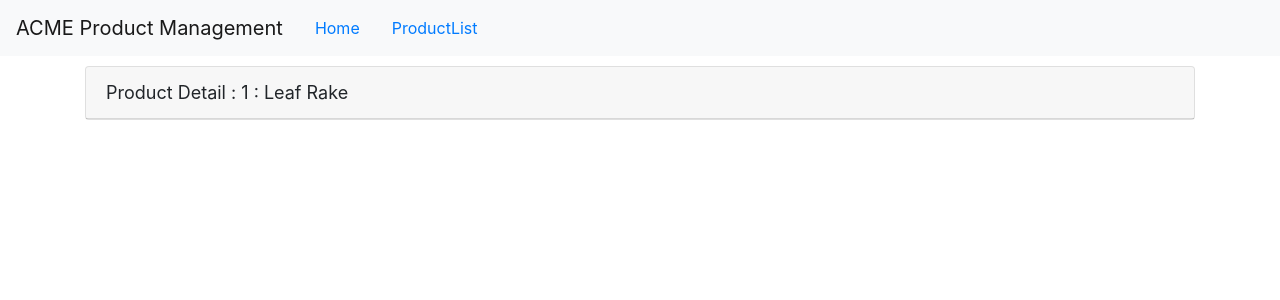
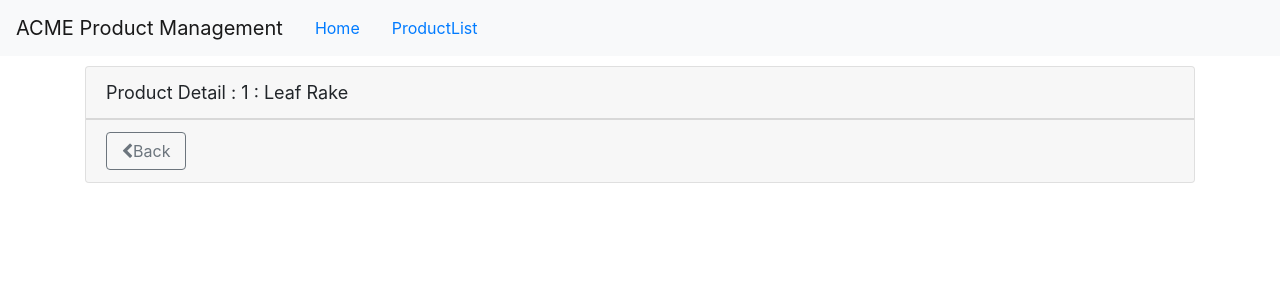
Before and after one commit to manojsoni53/Angular-GettingStarted-master, an Angular app: page /products/1 in a window 1280 px wide. Shown: the top 300 px of the page. Built offline with nearby package versions, Linux system fonts and the light colour scheme.

Commit message:
added buck button on product-view using Router

```diff
--- a/src/app/products/product-detail.component.html
+++ b/src/app/products/product-detail.component.html
@@ -2,4 +2,11 @@
     <div class='card-header'>
         {{pageTitle+' : '+product.productName}}
     </div>
+    <div class='card-footer'>
+        <button class='btn btn-outline-secondary'
+        (click)='onBack()'
+        style='width:80px'>
+        <i class='fa fa-chevron-left'></i>Back
+    </button>
+    </div>
 </div>
--- a/src/app/products/product-detail.component.ts
+++ b/src/app/products/product-detail.component.ts
@@ -1,6 +1,6 @@
 import { Component, OnInit } from '@angular/core';
 import { IProduct } from './product';
-import { ActivatedRoute } from '@angular/router';
+import { ActivatedRoute, Router } from '@angular/router';
 
 @Component({
   templateUrl: './product-detail.component.html',
@@ -11,7 +11,7 @@
   pageTitle:string = 'Product Detail';
   product:IProduct;
 
-  constructor(private route:ActivatedRoute) { }
+  constructor(private route:ActivatedRoute, private router:Router) { }
 
   ngOnInit(): void {
     let id = +this.route.snapshot.paramMap.get('id');   //the + is javascript shortcut to convert the parameter string to a numeric Id
@@ -29,4 +29,8 @@
     }
   }
 
+  onBack(): void {
+    this.router.navigate(['/products']);
+  }
+
 }
```
